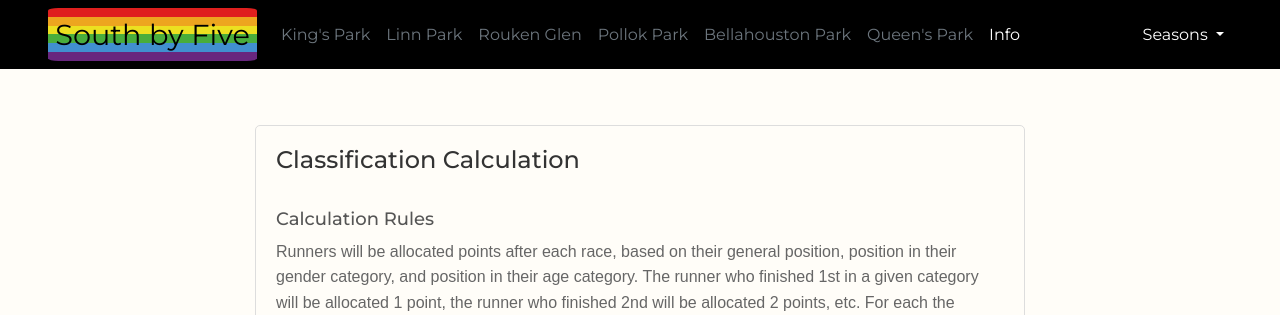
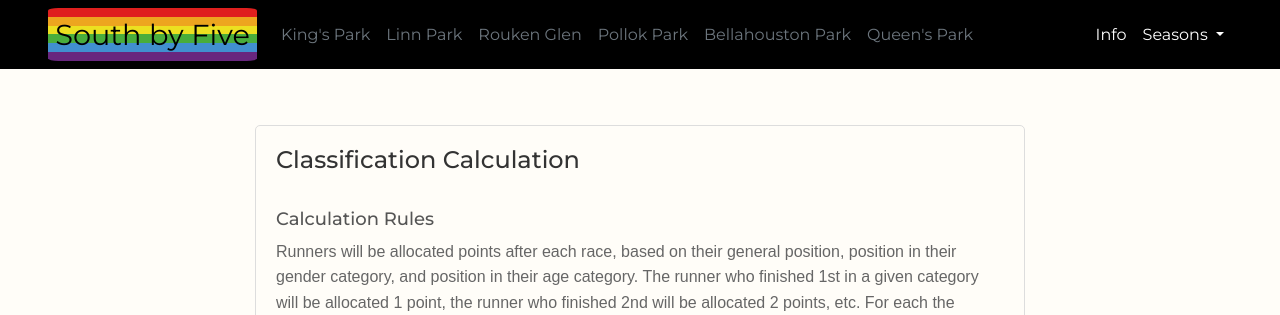
Before and after one commit to lukasz-pudlo/southbyfive, a Django app: page /info/contact/ in a window 1280 px wide. Shown: the top 315 px of the page. Run offline with Django 4.2, Linux system fonts and the light colour scheme; data that the repository does not hold is empty; some libraries are stand-ins or nearby versions.

Commit message:
Move Info, Add Race, and Season to a group of elements aligned to the right in navbar

```diff
--- a/sx5_project/static/css/custom.css
+++ b/sx5_project/static/css/custom.css
@@ -383,8 +383,9 @@
         width: 100% !important;
     }
 
-    .navbar-nav .nav-item:last-child {
+    .navbar-nav .nav-right-group:last-child {
         margin-left: auto !important;
+        display: flex;
     }
 }
 
--- a/sx5_project/templates/base.html
+++ b/sx5_project/templates/base.html
@@ -47,6 +47,7 @@
                         {% endif %}
                     </li>
                     {% endfor %}
+                    <div class="nav-right-group">
                         <li class="nav-item">
                             <a class="nav-link" href="{% url 'info:contact' %}">Info</a>
                         </li>
@@ -65,6 +66,7 @@
                                 {% endfor %}
                             </div>
                         </li>
+                    </div>
                 </ul>
             </div>
         </div>
```
Lines whose indentation alone changed are shown as unchanged.
